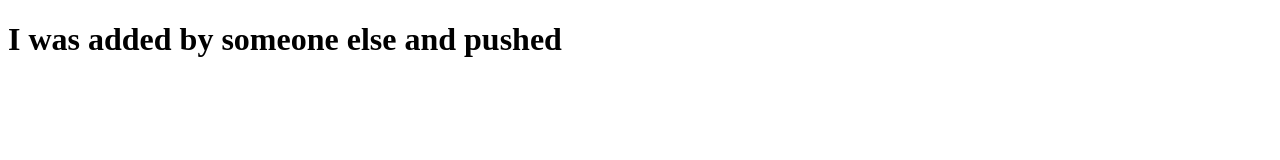
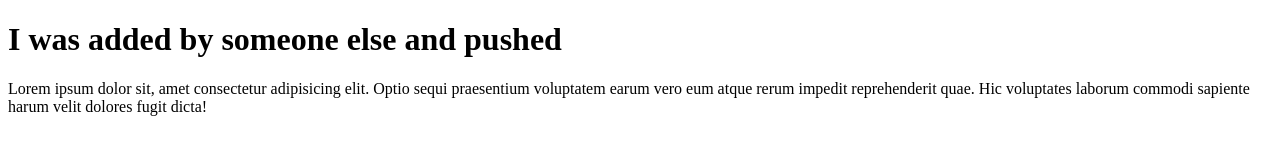
Before and after one commit to Chrismcintosh72/supreme-waddle, a plain HTML site: page index.html in a window 1280 px wide. Drawn offline with Linux system fonts and the light colour scheme.

Commit message:
added paragraph

```diff
--- a/index.html
+++ b/index.html
@@ -7,5 +7,11 @@
   </head>
   <body>
     <h1>I was added by someone else and pushed</h1>
+    <p>
+      Lorem ipsum dolor sit, amet consectetur adipisicing elit. Optio sequi
+      praesentium voluptatem earum vero eum atque rerum impedit reprehenderit
+      quae. Hic voluptates laborum commodi sapiente harum velit dolores fugit
+      dicta!
+    </p>
   </body>
 </html>
```
